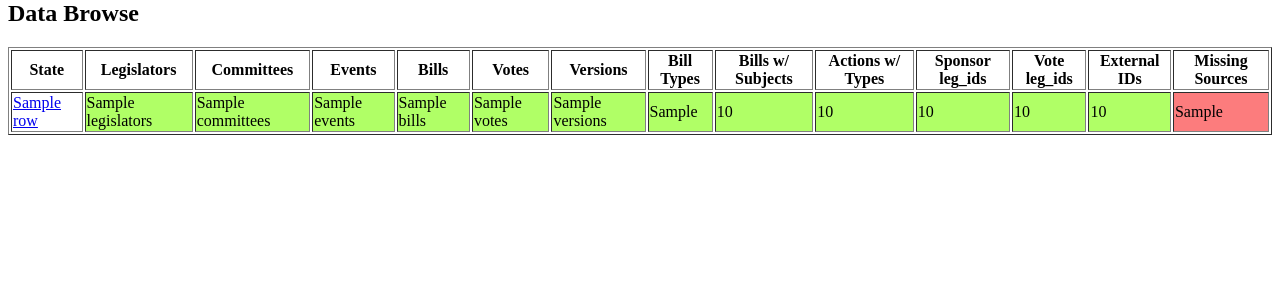
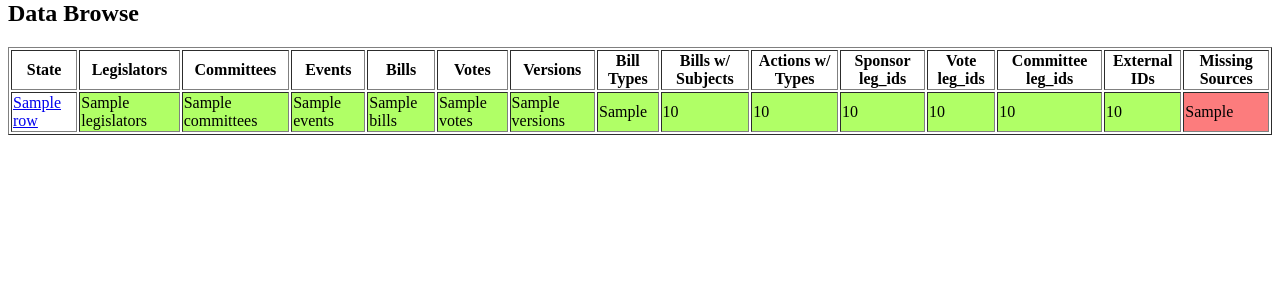
Before and after one commit to openstates/billy, a Django app: template billy/site/browse/templates/billy/index.html in a window 1280 px wide. Shown: the part 20-320 px from the top of the page. Run offline with Django 3.2, Linux system fonts and the light colour scheme; the template is opened without the code that fills it: most values are stand-ins (such as "Sample title", 1, 10 or a date in 2020).

Commit message:
committee member ids

```diff
--- a/billy/site/browse/templates/billy/index.html
+++ b/billy/site/browse/templates/billy/index.html
@@ -23,6 +23,7 @@
         <th>Actions w/ Types</th>
         <th>Sponsor leg_ids</th>
         <th>Vote leg_ids</th>
+        <th>Committee leg_ids</th>
         <th>External IDs</th>
         <th>Missing Sources</th>
     </tr>
@@ -93,6 +94,17 @@
             {% endif %}
             >{{row.voter_ids|floatformat}}</td>
         <td
+            {% if row.member_ids < 75 %}
+            class="bad"
+            {% else %}
+                {% if row.member_ids < 95 %}
+                class="warning"
+                {% else %}
+                class="good"
+                {% endif %}
+            {% endif %}
+            >{{row.member_ids|floatformat}}</td>
+        <td
             {% if row.external_ids < 75 %}
             class="bad"
             {% else %}
--- a/billy/site/browse/views.py
+++ b/billy/site/browse/views.py
@@ -44,6 +44,9 @@ def browse_index(request, template='billy/index.html'):
             if counts['voters']:
                 row['voter_ids'] = (float(counts['idd_voters']) /
                                     counts['voters'] * 100)
+            if counts['members']:
+                row['member_ids'] = (float(counts['idd_members']) /
+                                     counts['members'] * 100)
 
         if row['id'] != 'total':
             level = meta['level']
```
Also changed, not shown: 1 other file.
